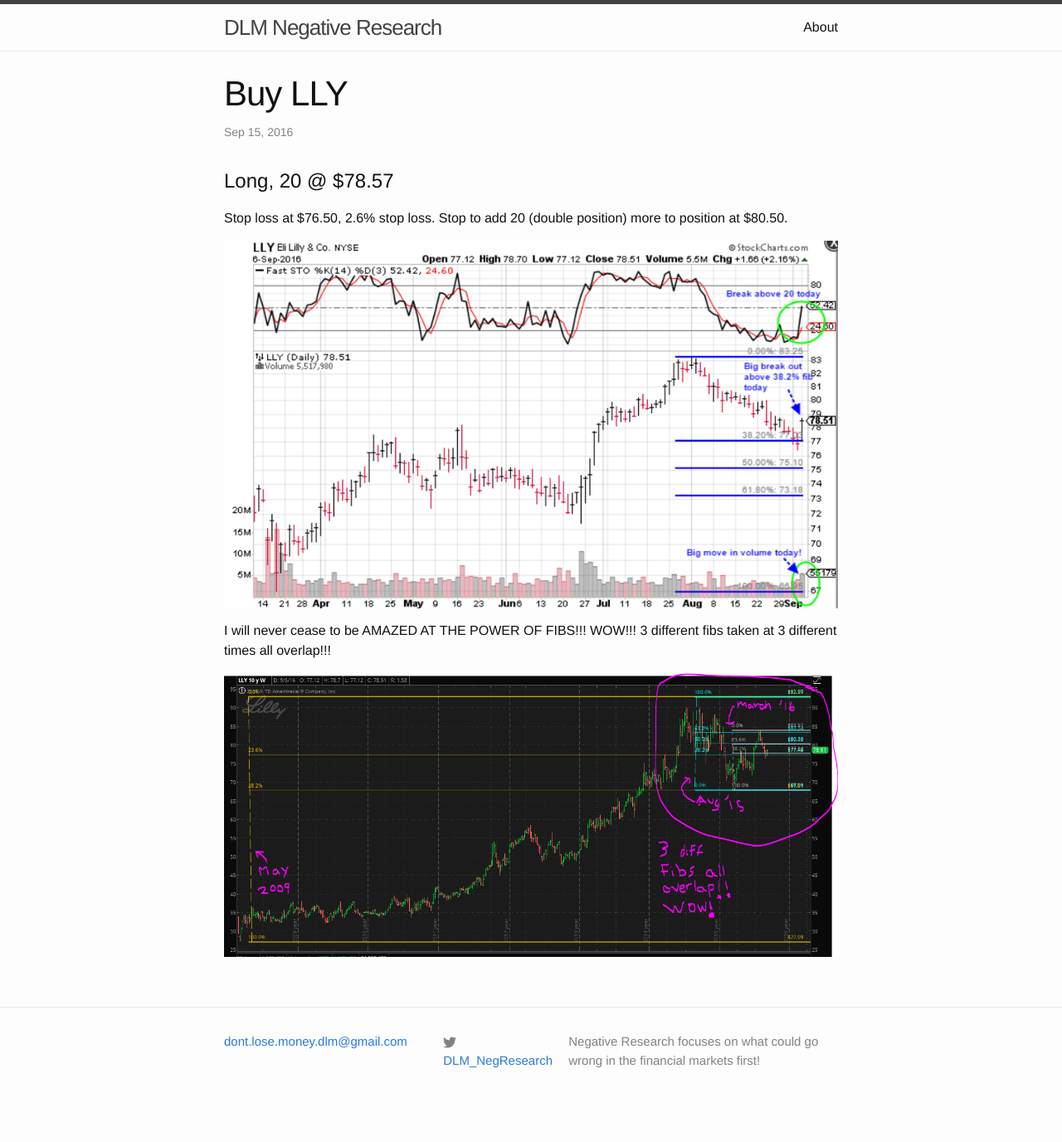
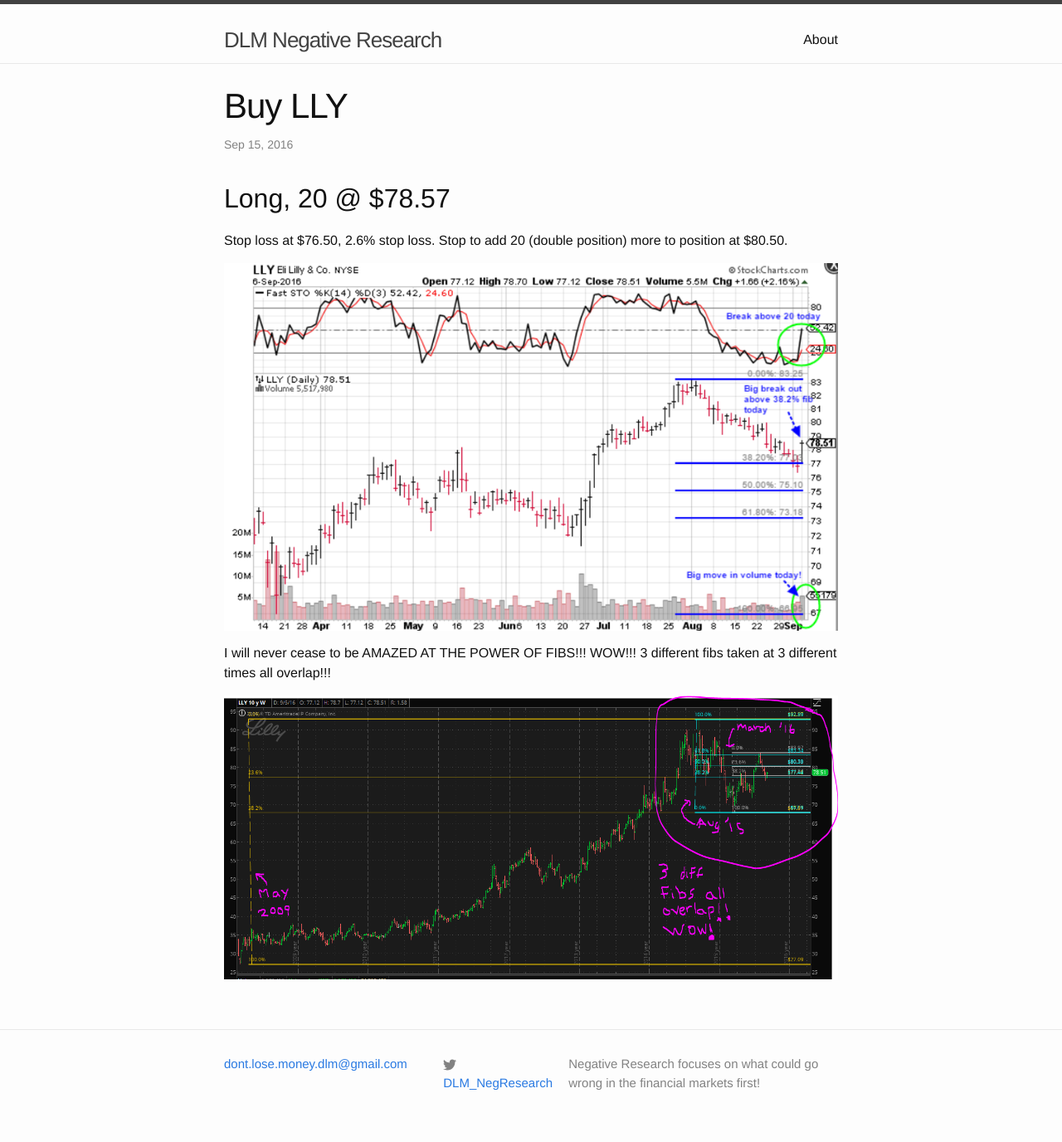
Before and after one commit to dont-lose-money/dont-lose-money.github.io, a Jekyll site: the page built from _posts/2016-09-16-LLY-Long.markdown, in a window 1280 px wide. Shown: the whole page at 83% size. Built offline with Jekyll 4.4.1, drawn with Linux system fonts in a browser that asks for light colours; before the commit the page ends 1349 px from its top, so only the background shows below that.

Commit message:
resize font

```diff
--- a/_includes/header.html
+++ b/_includes/header.html
@@ -2,7 +2,7 @@
 
   <div class="wrapper">
 
-    <a class="site-title" href="{{ site.baseurl }}/">{{ site.title }}</a>
+    <h1><a class="site-title" href="{{ site.baseurl }}/">{{ site.title }}</a></h1>
 
     <nav class="site-nav">
       <a href="#" class="menu-icon">
--- a/_posts/2016-09-16-LLY-Long.markdown
+++ b/_posts/2016-09-16-LLY-Long.markdown
@@ -4,7 +4,7 @@
 date:   2016-09-15 19:43:27
 categories: Long LLY
 ---
-# Long, 20 @ $78.57
+## Long, 20 @ $78.57
 Stop loss at $76.50, 2.6% stop loss.  Stop to add 20 (double position) more to position at $80.50.
 
 ![Pic](/images/LLY1.png)
```
